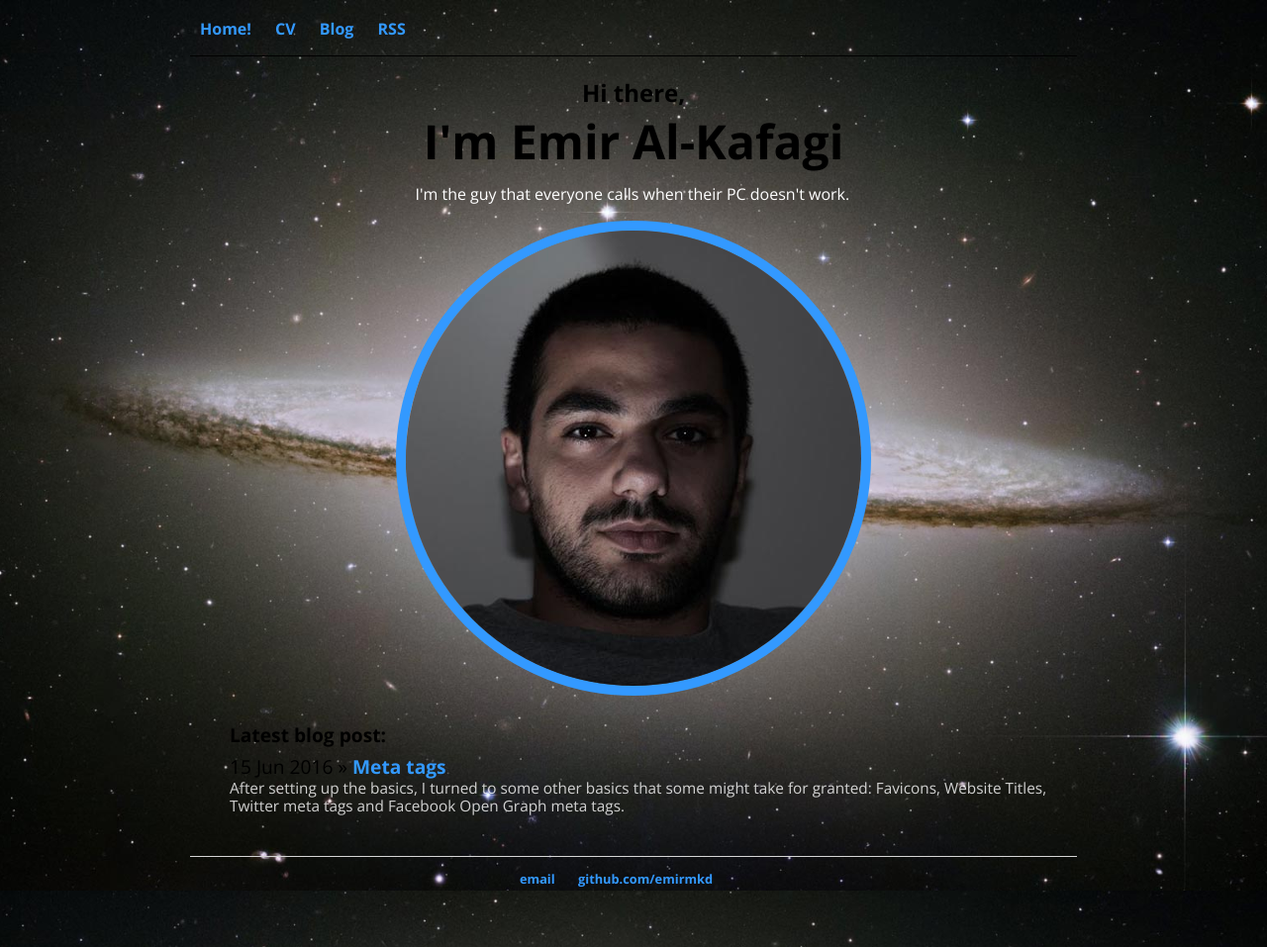
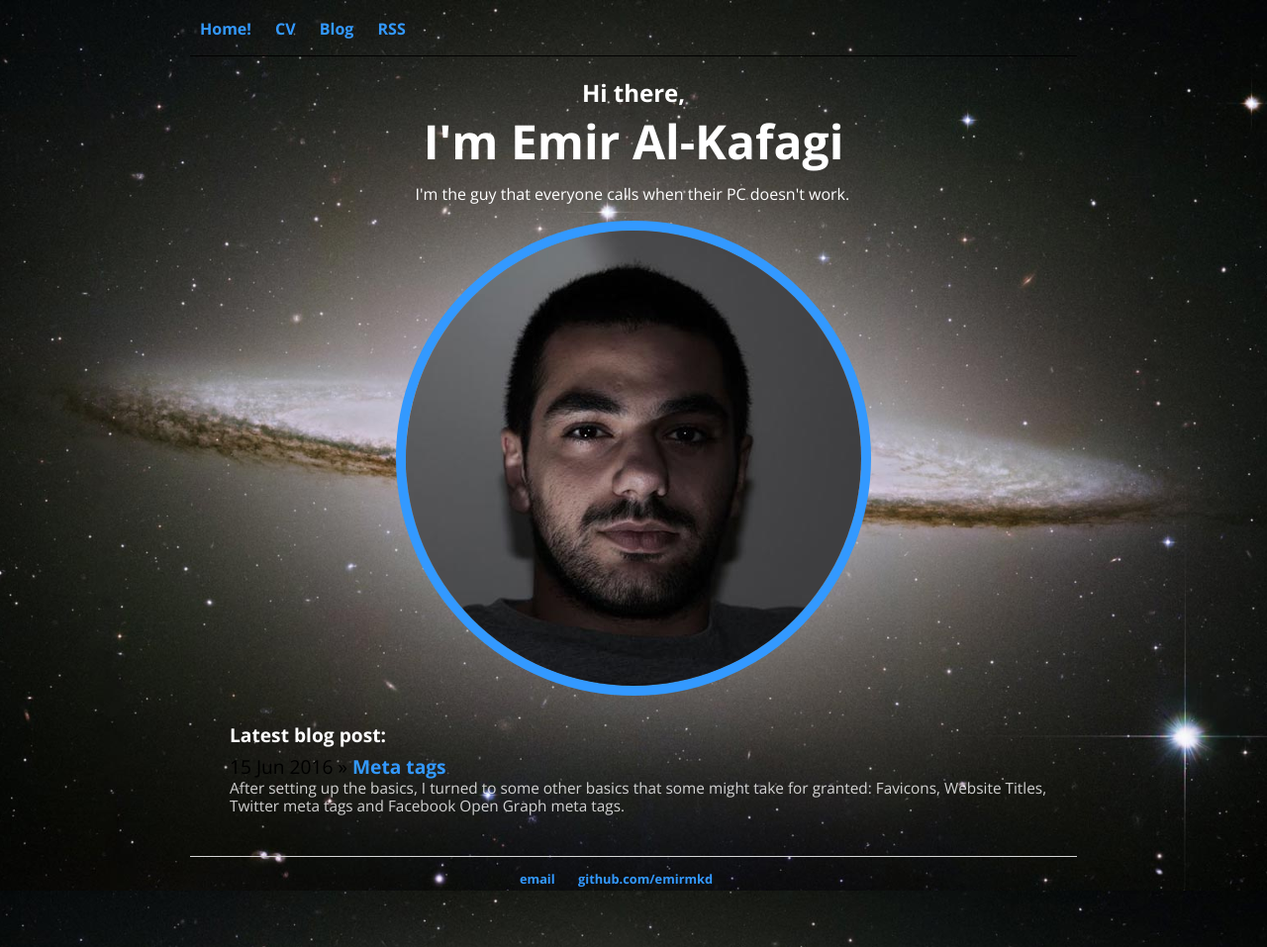
Before and after one commit to emirmkd/emirmkd.github.io, a Jekyll site: the page built from index.html, in a window 1280 px wide. Shown: the whole page at 99% size. Built offline with Jekyll 4.4.1, drawn with Linux system fonts in a browser that asks for light colours.

Commit message:
Update main.css

```diff
--- a/css/main.css
+++ b/css/main.css
@@ -226,6 +226,6 @@ a.sidebar-nav-item:focus {
     margin-right: 4rem;
   }
 }
-h1 h2 h3 h4 {
+h1, h2, h3, h4 {
     color: #fff;
 }
```
